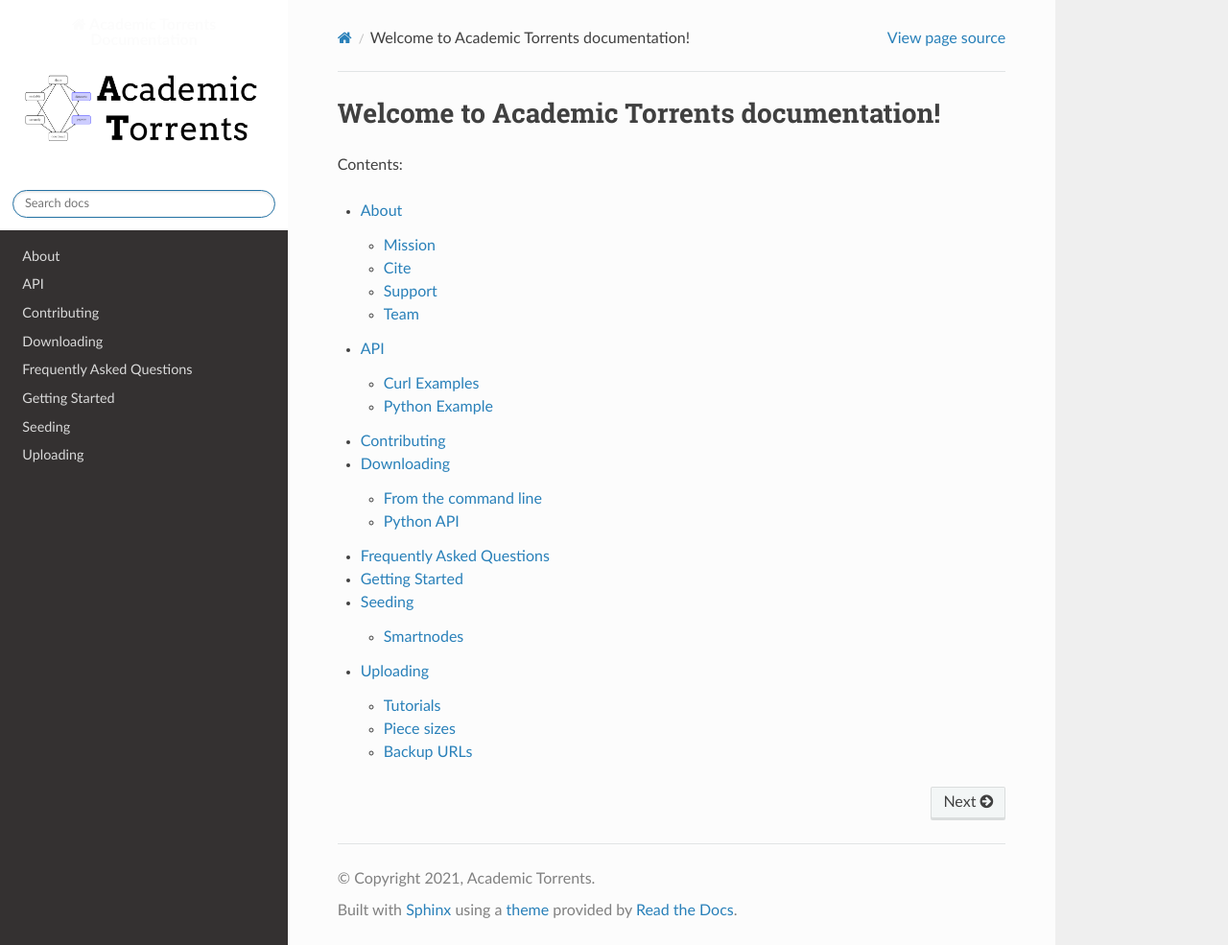
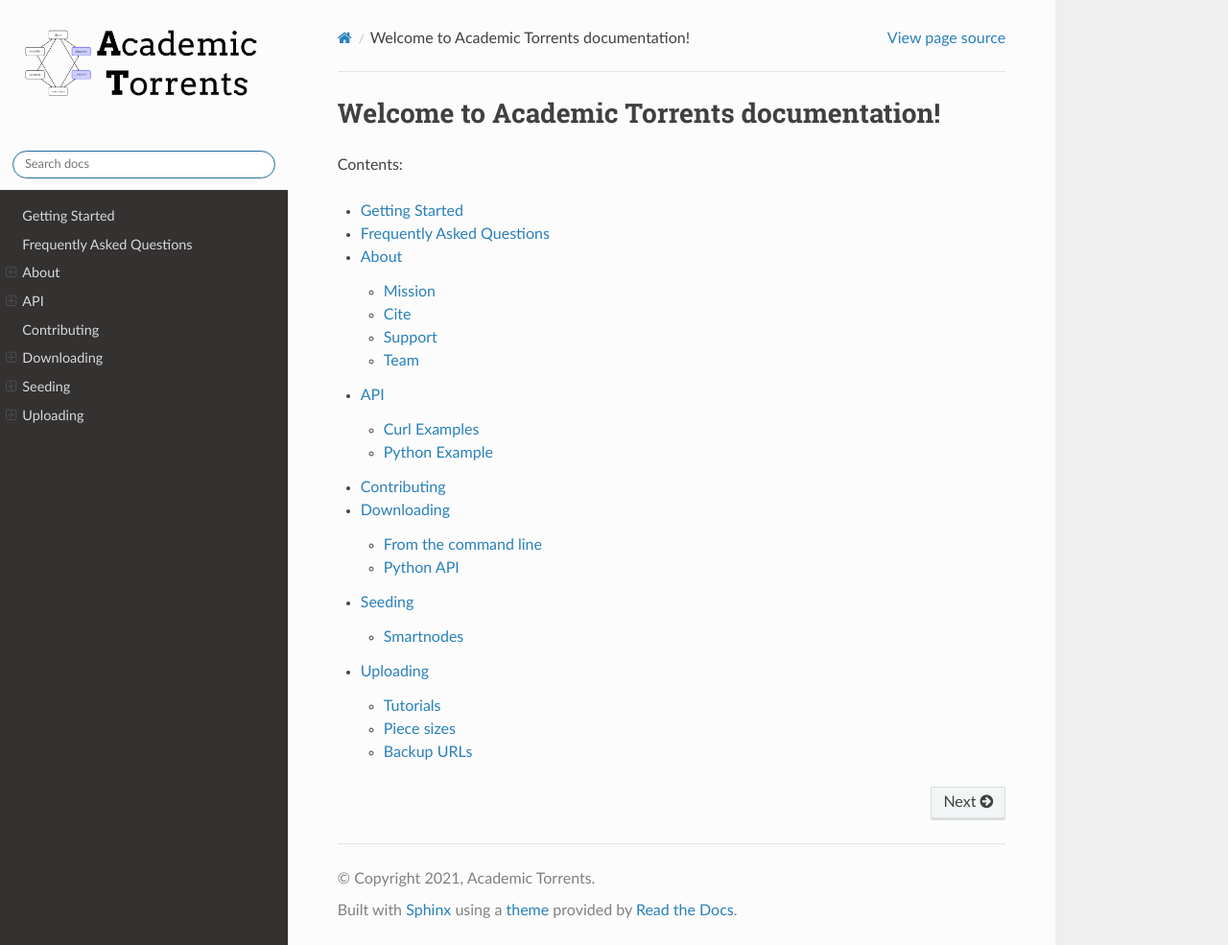
Before and after one commit to academictorrents/academictorrents-docs, a Sphinx documentation site: the page built from docs/index.rst, in a window 1280 px wide and 985 px high. Shown: the whole window at 96% size. Built offline with Sphinx 7.4.7 and the Read the Docs theme 2.0.0, drawn with Linux system fonts in a browser that asks for light colours.

Commit message:
fix look and toc

```diff
--- a/docs/conf.py
+++ b/docs/conf.py
@@ -257,21 +257,27 @@
 # If true, do not generate a @detailmenu in the "Top" node's menu.
 #texinfo_no_detailmenu = False
 
+html_js_files = [
+    'js/custom.js',
+]
 
+display_github = True
+github_url = "https://github.com/academictorrents/academictorrents-docs"
 
 html_theme_options = {
     'analytics_id': 'UA-46214407-1',
     'analytics_anonymize_ip': False,
-    'logo_only': False,
+    'logo_only': True,
     'display_version': True,
     'prev_next_buttons_location': 'bottom',
     'style_external_links': False,
     'vcs_pageview_mode': '',
-    'style_nav_header_background': 'white',
+    'style_nav_header_background': '#fcfcfc',
     # Toc options
-    'collapse_navigation': True,
+    'collapse_navigation': False,
     'sticky_navigation': True,
     'navigation_depth': 4,
     'includehidden': True,
     'titles_only': False
+
 }
--- a/docs/index.rst
+++ b/docs/index.rst
@@ -12,4 +12,7 @@
    :maxdepth: 2
    :glob:
 
+   getting*
+   faq*
+
    *
```
